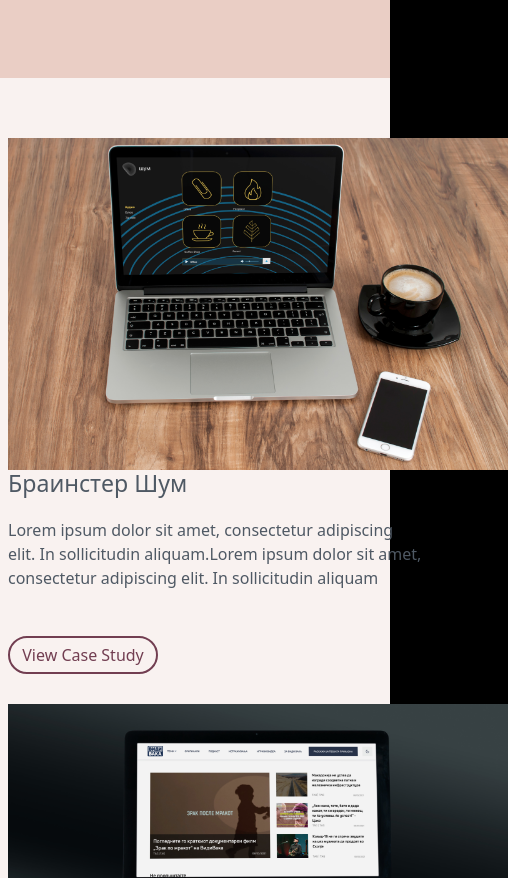
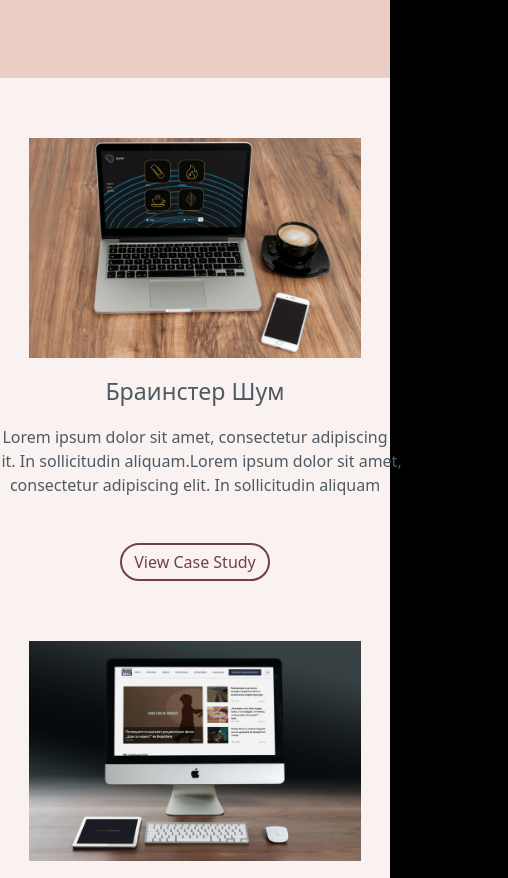
Before and after one commit to OBojchevska/portfolio, a plain HTML site: page index.html in a window 390 px wide. Shown: the part 780-1658 px from the top of the page, 508 px wide, since content can reach past the window. Drawn offline with nearby package versions, Linux system fonts and the light colour scheme.

Commit message:
mobileTwo

```diff
--- a/css/main.css
+++ b/css/main.css
@@ -119,17 +119,23 @@ h3{
     #mojaSlika{
         display: none;
     }
-    #ProektSlika{
+     #ProektSlika{
         padding: 0px;
-        margin-left: 20px;;
+        /* margin-left: 20px;; */
+
 
     }
 
+
     #ProjectName{
         /* padding: 30px 0 0 0;; */
-        padding: 0px;
-        margin-left: 20px;;
-        padding-bottom: 30px;
+        margin-bottom: 60px;
+        margin-top: 20px;
+        text-align: center;
+        margin-left: auto;
+        margin-right: auto;
+        padding: 0px;;
+
 
 
     }
@@ -138,4 +144,13 @@ h3{
         padding-top: 60px;
         padding-bottom: 60px;
     }
+    #slika{
+        display: block;
+        margin-left: auto;
+        margin-right: auto;
+        width: 80%;
+
+       }
+
+
   }
--- a/index.html
+++ b/index.html
@@ -60,7 +60,7 @@
 
         <div class="row">
             <div class="col-sm-6" id="ProektSlika">
-                <img src="Images/BrainsterShum.jpg" width="500">
+                <img src="Images/BrainsterShum.jpg" id="slika" width="500">
             </div>
             <div class="col-sm-6" id="ProjectName">
                 <h3>Браинстер Шум</h3>
@@ -80,7 +80,7 @@
 
         <div class="row">
             <div class="col-sm-6" id="ProektSlika">
-                <img src="Images/VidiVaka.jpg" width="500">
+                <img src="Images/VidiVaka.jpg" id="slika" width="500">
             </div>
             <div class="col-6" id="ProjectName">
                 <h3>Види Вака</h3>
@@ -98,7 +98,7 @@
 
         <div class="row">
             <div class="col-sm-6" id="ProektSlika">
-                <img src="Images/BN.jpg" width="500">
+                <img src="Images/BN.jpg" id="slika" width="500">
             </div>
             <div class="col-sm-6" id="ProjectName">
                 <h3>Brainster Next</h3>
```
